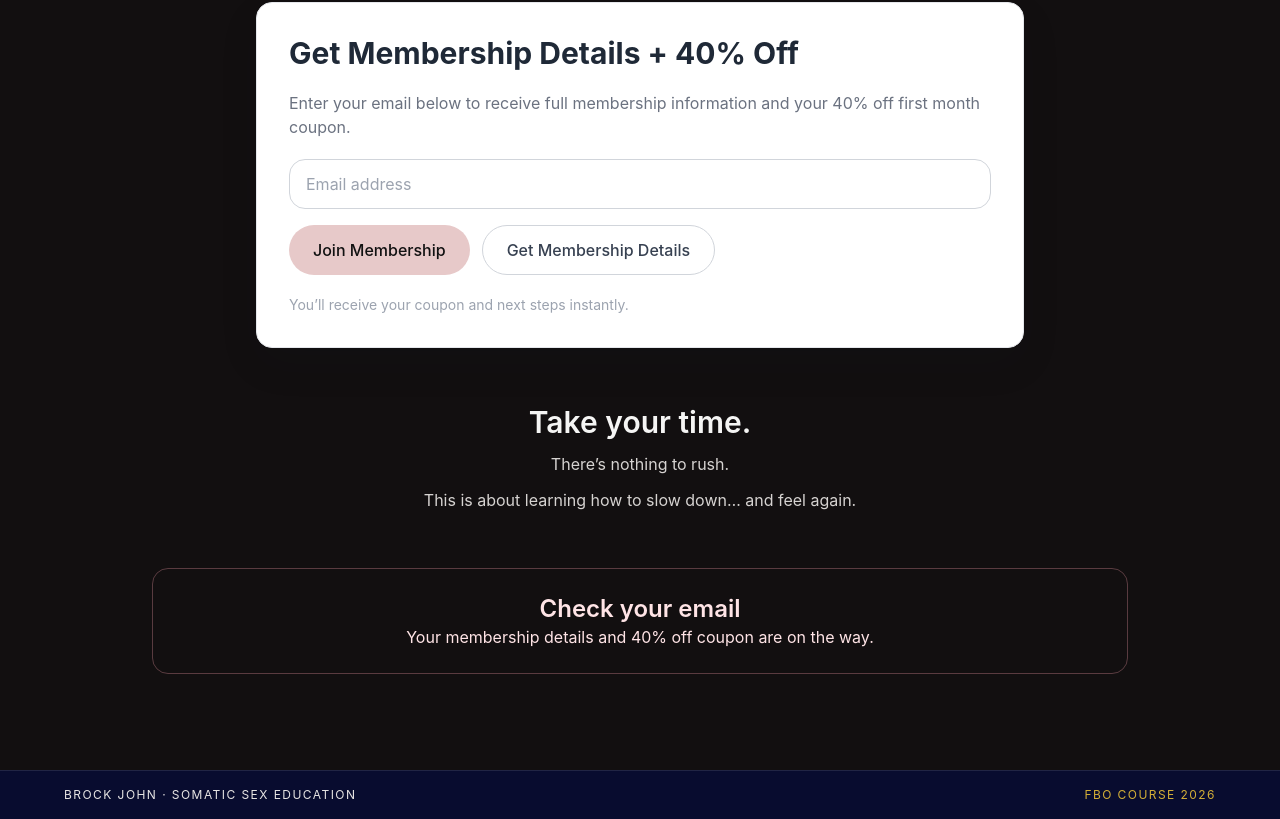
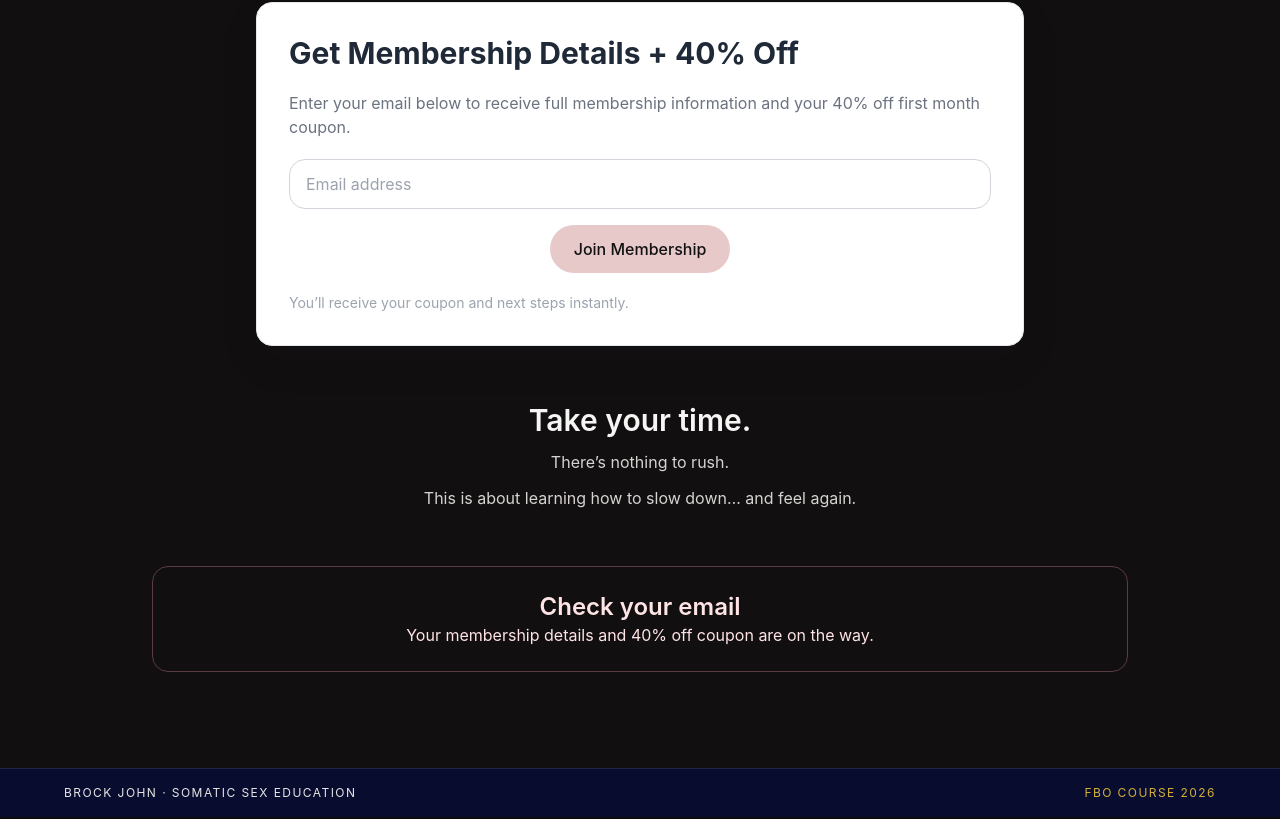
Before and after one commit to hypnovala/fbo-membership, a Next.js app: page /membership-details in a window 1280 px wide. Shown: the part 1612-2431 px from the top of the page. Built offline with nearby package versions, Linux system fonts and the light colour scheme.

Commit message:
Update page.tsx

```diff
--- a/app/membership-details/page.tsx
+++ b/app/membership-details/page.tsx
@@ -156,7 +156,7 @@ export default function MembershipDetailsPage() {
               required
               className="w-full rounded-2xl border border-[#D1D5DB] bg-white px-4 py-3 text-[#111827] placeholder:text-[#9CA3AF] focus:border-[#111827] focus:outline-none focus:ring-2 focus:ring-[#111827]/10"
             />
-            <div className="flex flex-wrap gap-3">
+            <div className="flex justify-center">
               <button
                 type="submit"
                 disabled={isSubmitting}
@@ -164,12 +164,6 @@ export default function MembershipDetailsPage() {
               >
                 {isSubmitting ? "Submitting..." : "Join Membership"}
               </button>
-              <Link
-                href="https://course.brockjohn.com/"
-                className="rounded-full border border-[#D1D5DB] bg-transparent px-6 py-3 font-medium text-[#374151] transition hover:bg-[#F9FAFB]"
-              >
-                Get Membership Details
-              </Link>
             </div>
           </form>
           {isSuccess && <p className="text-sm text-[#047857]">Check your email for access + discount</p>}
```
